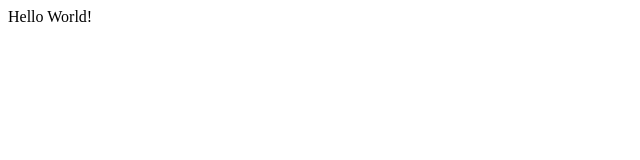
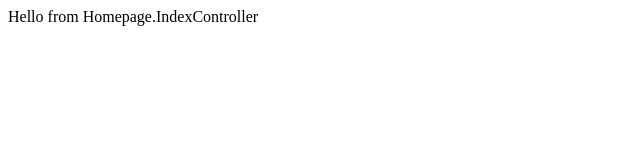
Before and after one commit to ktor/training-advanced-angular, a website: page day1/src/index.html in a window 1280 px wide. Shown: the whole page, without its empty margins (0-640 px from the left). Drawn offline with nearby package versions, Linux system fonts and the light colour scheme.

Commit message:
Homepage.IndexController

```diff
--- /dev/null
+++ b/day1/src/app/homepage/controllers/index.js
@@ -0,0 +1,7 @@
+angular.module('aa.homepage')
+
+.controller('Homepage.IndexController', function($scope) {
+  'use strict';
+
+  $scope.message = 'Hello from Homepage.IndexController';
+});
--- a/day1/src/app/main.js
+++ b/day1/src/app/main.js
@@ -5,5 +5,4 @@ angular.module('aa', [
 .run(function($rootScope) {
   'use strict';
 
-  $rootScope.message = 'Hello World!';
 });
--- a/day1/src/index.html
+++ b/day1/src/index.html
@@ -4,11 +4,14 @@
   <title>advanced-angular</title>
 </head>
 <body>
-  {{message}}
+  <div ng-controller="Homepage.IndexController">
+    {{message}}
+  </div>
 
   <script src="bower_components/angular/angular.js"></script>
 
   <script src="app/main.js"></script>
   <script src="app/homepage/module.js"></script>
+  <script src="app/homepage/controllers/index.js"></script>
 </body>
 </html>
```
